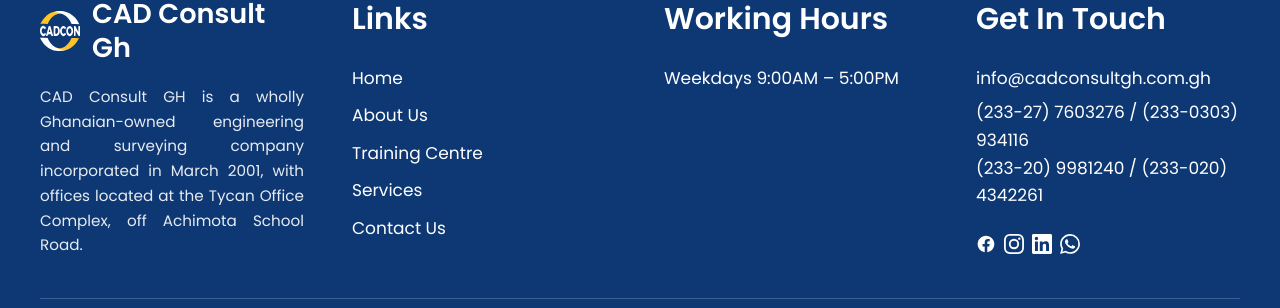
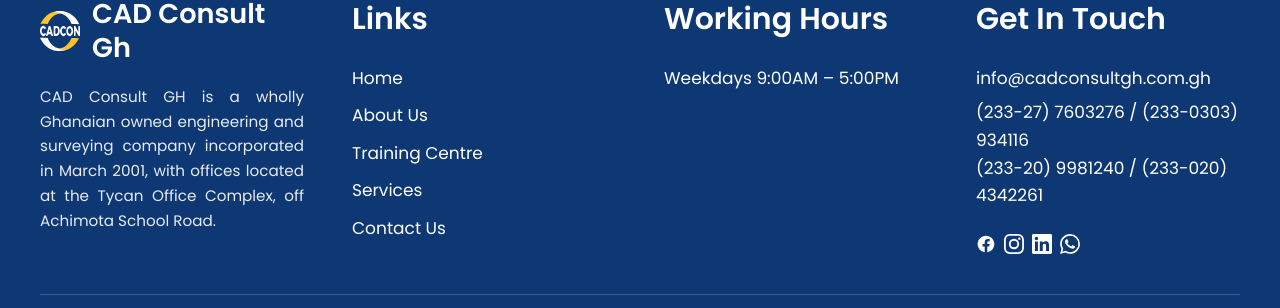
Before and after one commit to frankmawuli/CAD-consult, a Next.js app: page / in a window 1280 px wide. Shown: the part 4654-4962 px from the top of the page. Built offline with nearby package versions, Linux system fonts and the light colour scheme.

Commit message:
fix: correct spelling in footer description

```diff
--- a/components/footer.tsx
+++ b/components/footer.tsx
@@ -46,7 +46,7 @@
             <span className="font-semibold text-[1.7rem] leading-tight">CAD Consult Gh</span>
           </div>
           <p className="text-[0.95rem] leading-relaxed text-justify text-white/90">
-            CAD Consult GH is a wholly Ghanaian-owned engineering and surveying company incorporated
+            CAD Consult GH is a wholly Ghanaian owned engineering and surveying company incorporated
             in March 2001, with offices located at the Tycan Office Complex, off Achimota School Road.
           </p>
         </div>
```
